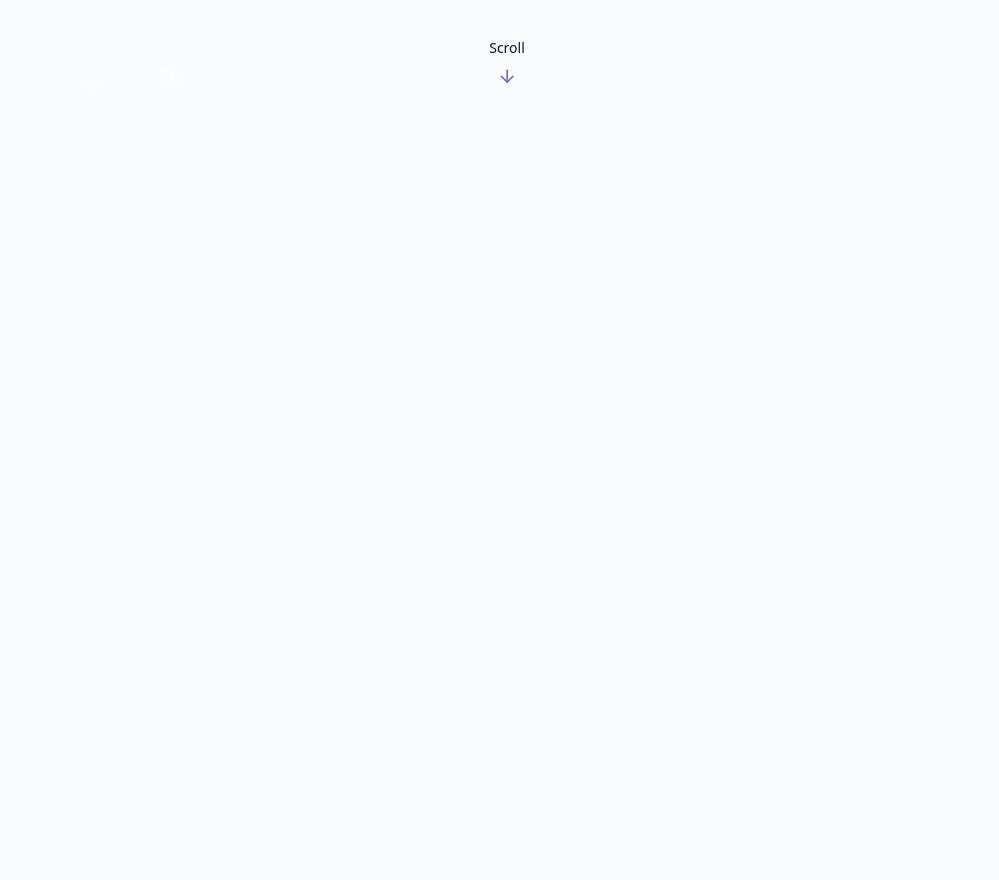
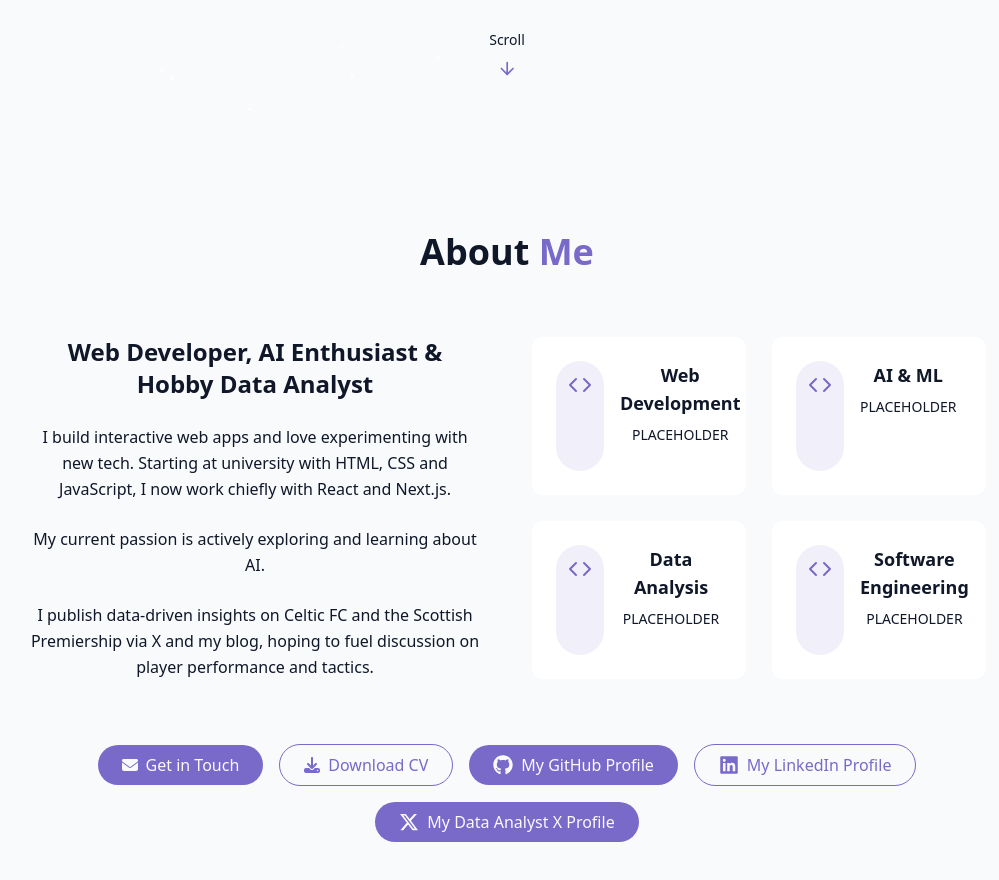
Before and after one commit to petmorr/petermorris.dev, a React (Vite) app: page / in a window 1280 px wide. Shown: the part 680-1560 px from the top of the page, without its empty margins (133-1132 px from the left). Before the commit the page ends 800 px from the top, so only its background shows below. Built offline with nearby package versions, Linux system fonts and the light colour scheme.

Commit message:
feat: add AboutSection component and integrate it into Home page

```diff
--- a/package.json
+++ b/package.json
@@ -17,6 +17,7 @@
     "lucide-react": "^0.525.0",
     "react": "^19.1.0",
     "react-dom": "^19.1.0",
+    "react-icons": "^5.5.0",
     "react-router-dom": "^7.6.3",
     "tailwind-merge": "^3.3.1",
     "tailwindcss": "^4.1.11"
--- /dev/null
+++ b/src/components/AboutSection.jsx
@@ -0,0 +1,129 @@
+import { Code } from "lucide-react";
+import {
+  FaGithub,
+  FaLinkedin,
+  FaXTwitter, // “X” (formerly Twitter)
+  FaEnvelope,
+  FaDownload,
+} from "react-icons/fa6";
+
+const FeatureCard = ({ title, children }) => (
+  <div className="card-hover gradient-border flex gap-4 rounded-xl p-6">
+    <div className="shrink-0 rounded-full bg-primary/10 p-3">
+      <Code className="h-6 w-6 text-primary" />
+    </div>
+
+    <div className="flex flex-col gap-2">
+      <h4 className="text-lg font-semibold">{title}</h4>
+      <p className="text-sm text-muted-foreground">{children}</p>
+    </div>
+  </div>
+);
+
+export const AboutSection = () => {
+  return (
+    <section id="about" className="relative py-28 px-4 md:px-0">
+      <div className="container mx-auto max-w-5xl space-y-16">
+        {/* Heading */}
+        <header className="space-y-4 text-center">
+          <h2 className="text-3xl font-bold md:text-4xl">
+            About <span className="text-primary">Me</span>
+          </h2>
+        </header>
+
+        {/* Intro + Feature cards */}
+        <div className="grid grid-cols-1 gap-12 sm:grid-cols-2">
+          {/* Intro */}
+          <div className="space-y-6">
+            <h3 className="text-2xl font-semibold">
+              Web Developer, AI Enthusiast & Hobby Data Analyst
+            </h3>
+
+            <p className="leading-relaxed text-muted-foreground">
+              I build interactive web apps and love experimenting with new tech.
+              Starting at university with HTML, CSS and JavaScript, I now work
+              chiefly with React and Next.js.
+            </p>
+
+            <p className="leading-relaxed text-muted-foreground">
+              My current passion is actively exploring and learning about AI.
+            </p>
+
+            <p className="leading-relaxed text-muted-foreground">
+              I publish data‑driven insights on Celtic FC and the Scottish
+              Premiership via X and my blog, hoping to fuel discussion on player
+              performance and tactics.
+            </p>
+          </div>
+
+          {/* Feature cards */}
+          <div className="grid grid-cols-1 gap-6 lg:grid-cols-2">
+            <FeatureCard title="Web Development">
+                PLACEHOLDER
+            </FeatureCard>
+            <FeatureCard title="AI & ML">
+                PLACEHOLDER
+            </FeatureCard>
+            <FeatureCard title="Data Analysis">
+                PLACEHOLDER
+            </FeatureCard>
+            <FeatureCard title="Software Engineering">
+                PLACEHOLDER
+            </FeatureCard>
+          </div>
+        </div>
+
+        {/* Actions */}
+        <div className="flex flex-wrap items-center justify-center gap-4">
+          <a href="#contact" className="cosmic-button inline-flex items-center gap-2">
+            <FaEnvelope className="h-4 w-4" />
+            Get in Touch
+          </a>
+
+          <a
+            href="@/assets/resume.pdf"
+            target="_blank"
+            rel="noopener noreferrer"
+            className="inline-flex items-center gap-2 rounded-full border border-primary px-6 py-2 text-primary transition-colors duration-300 hover:bg-primary hover:text-background"
+          >
+            <FaDownload className="h-4 w-4" />
+            Download CV
+          </a>
+
+          <a
+            href="https://github.com/petmorr"
+            aria-label="GitHub"
+            target="_blank"
+            rel="noopener noreferrer"
+            className="cosmic-button inline-flex items-center gap-2"
+          >
+            <FaGithub className="h-5 w-5" />
+            My GitHub Profile
+          </a>
+
+          <a
+            href="https://www.linkedin.com/in/peter-morris-sco/"
+            aria-label="LinkedIn"
+            target="_blank"
+            rel="noopener noreferrer"
+            className="inline-flex items-center gap-2 rounded-full border border-primary px-6 py-2 text-primary transition-colors duration-300 hover:bg-primary hover:text-background"
+          >
+            <FaLinkedin className="h-5 w-5" />
+            My LinkedIn Profile
+          </a>
+
+          <a
+            href="https://x.com/CelticAnalytico"
+            aria-label="X"
+            target="_blank"
+            rel="noopener noreferrer"
+            className="cosmic-button inline-flex items-center gap-2"
+          >
+            <FaXTwitter className="h-5 w-5" />
+            My Data Analyst X Profile
+          </a>
+        </div>
+      </div>
+    </section>
+  );
+};
--- a/src/pages/Home.jsx
+++ b/src/pages/Home.jsx
@@ -2,6 +2,7 @@ import { ThemeToggle } from "@/components/ThemeToggle";
 import { StarBackground } from "@/components/StarBackground";
 import { Navbar } from "@/components/Navbar";
 import { HeroSection } from "@/components/HeroSection";
+import { AboutSection } from "@/components/AboutSection";
 
 export const Home = () => {
     return <div className="min-h-screen bg-background text-foreground overflow-x-hidden">
@@ -17,6 +18,7 @@ export const Home = () => {
         {/* Main Content Area */}
         <main>
             <HeroSection />
+            <AboutSection />
         </main>
 
         {/* Footer Section */}
```
Also changed, not shown: 1 other file (tests, documents, lock files or other folders).
